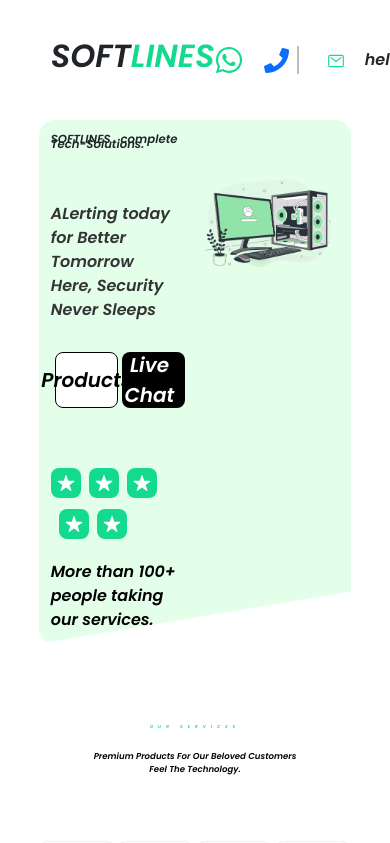
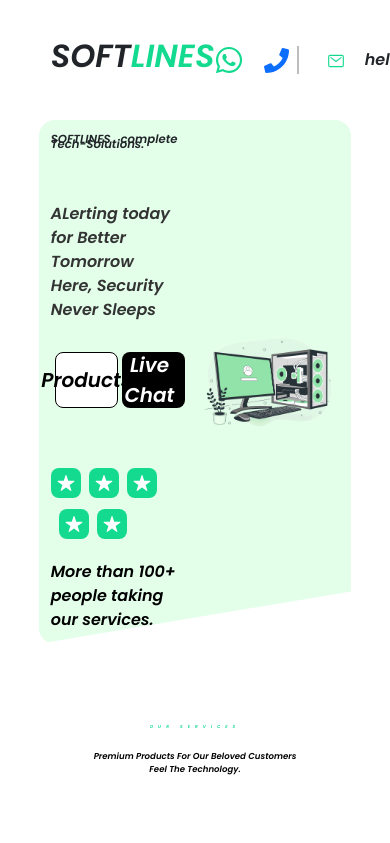
Before and after one commit to aseeljaferz/softlines, a React (Create React App) app in the folder client/landingpage/: page / in a window 390 px wide. Shown: the top 843 px of the page. Built offline with nearby package versions, Linux system fonts and the light colour scheme.

Commit message:
css change commit

```diff
--- a/client/landingpage/package.json
+++ b/client/landingpage/package.json
@@ -11,6 +11,7 @@
     "emailjs": "^4.0.1",
     "framer-motion": "^10.12.4",
     "node-sass": "^8.0.0",
+    "npm-check-updates": "^16.10.9",
     "react": "^18.2.0",
     "react-bootstrap": "^2.7.4",
     "react-dom": "^18.2.0",
--- a/client/landingpage/src/App.scss
+++ b/client/landingpage/src/App.scss
@@ -239,11 +239,11 @@
             width: 100%;
         }
     }
-    @media screen and (max-width:850px){
-        .right_content_wrapper{
-            margin-top: -110%;
-        }
-    }
+    // @media screen and (max-width:850px){
+    //     .right_content_wrapper{
+    //         margin-top: -110%;
+    //     }
+    // }
 }
 
 .imgStyle{
@@ -366,11 +366,11 @@
 
 //responsive media screen
 
-@media screen and (max-width:850px) {
-    .btn_primary{
-        min-width: 10px;
-    }
-    .bnt_secondary{
-        min-width: 10px;
-    }
-}
+// @media screen and (max-width:850px) {
+//     .btn_primary{
+//         min-width: 10px;
+//     }
+//     .bnt_secondary{
+//         min-width: 10px;
+//     }
+// }
--- a/client/landingpage/src/component/products.css
+++ b/client/landingpage/src/component/products.css
@@ -64,7 +64,7 @@
   --bg: #f5f5f5;
 }
 
-html {
+/* html {
   font-size: 62.5%;
   scroll-behavior: smooth;
 }
@@ -85,9 +85,9 @@
   html {
     zoom: 2.5;
   }
-}
+} */
 
-::-webkit-scrollbar {
+/* ::-webkit-scrollbar {
   width: 1.3rem;
 }
 
@@ -103,7 +103,7 @@
 
 ::-webkit-scrollbar-track {
   background: #f9f9f9;
-}
+} */
 
 .swiper-button-prev:after{
   display: none;
@@ -113,10 +113,10 @@
 }
 
 
-body {
+/* body {
   font-size: 1.6rem;
   background: var(--bg);
-}
+} */
 
 .container {
   max-width: 120rem;
```
Also changed, not shown: 1 other file (tests, documents, lock files or other folders).
